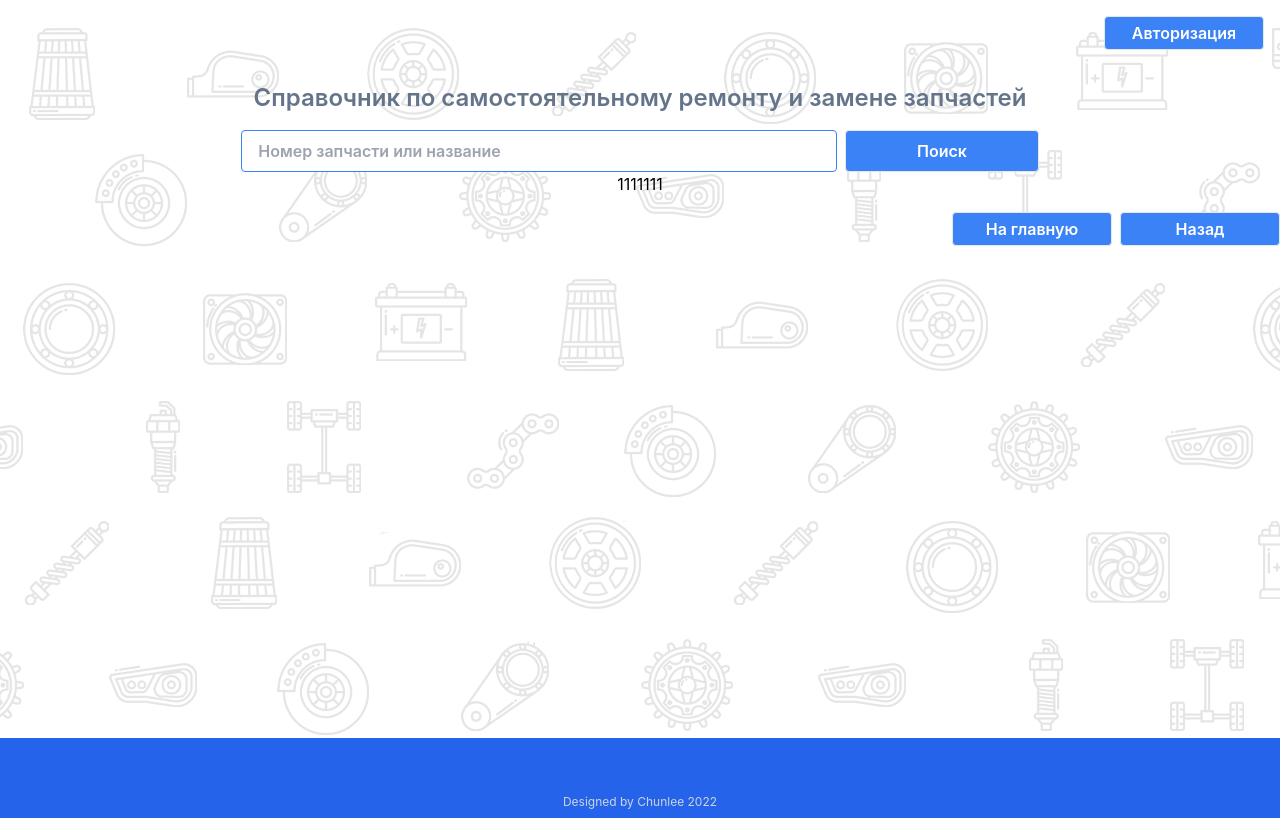
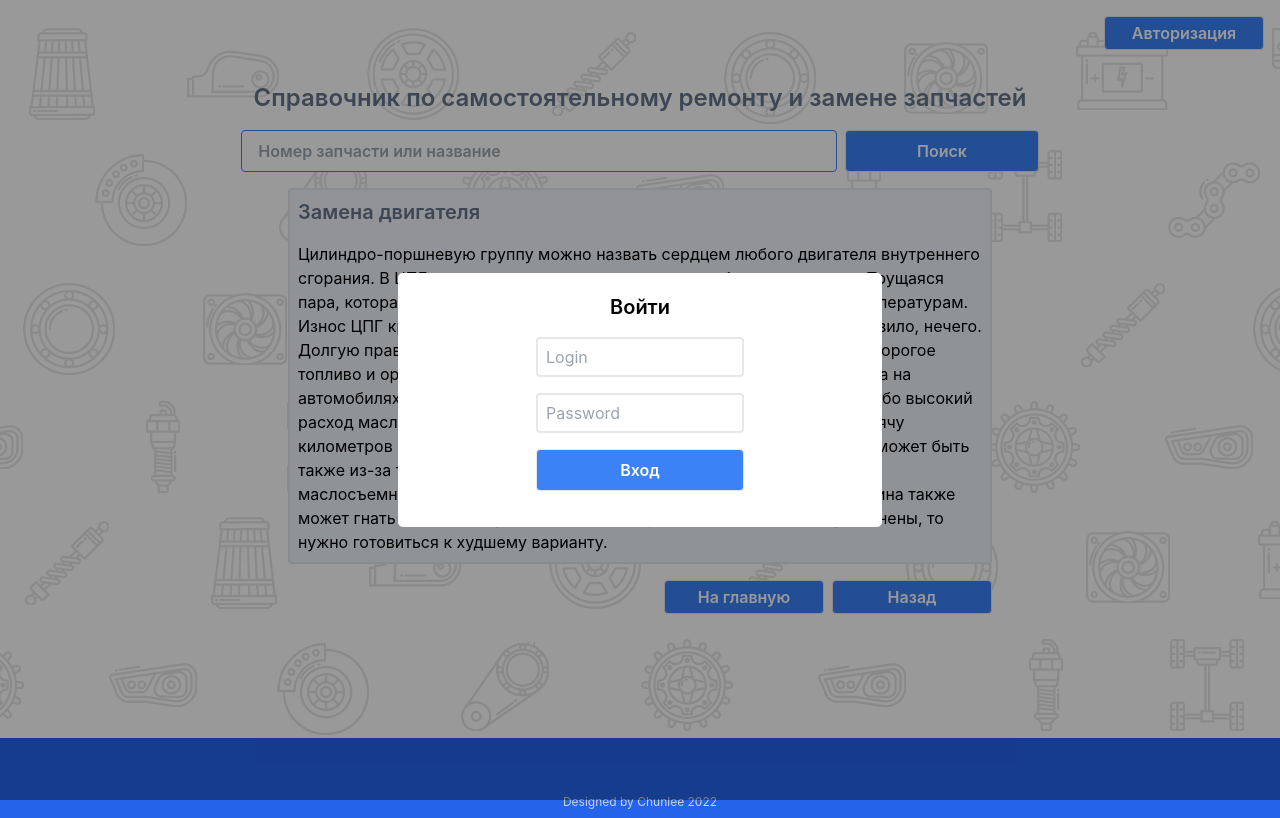
Before and after one commit to ArtofWASD/handbook-react-app, a React (Create React App) app: page /carslist/1/carspartslist/11/partlist/111/post/1111 in a window 1280 px wide. Both pictures are taken after a click on the button "Авторизация". Built offline with nearby package versions, Linux system fonts and the light colour scheme.

Commit message:
модальное окно + страница с постом

```diff
--- a/src/components/carsList/CarsList.js
+++ b/src/components/carsList/CarsList.js
@@ -8,7 +8,7 @@ const CarsList = () => {
     const carsArr = Data.find(item => item.id == id);
     const childCars = carsArr.childCars;
     return (
-        <div className="grid">
+        <div className="grid xl:px-96 px-4">
             {carsArr && (
                 <div className="cars__header border-2 rounded grid lg:grid-cols-2 sm:grid-cols-1 justify-self-center my-2 bg-white">
                     <div className="cars__image grid justify-items-center lg:w-80 px-2 ">
@@ -23,7 +23,7 @@ const CarsList = () => {
             <div className="child-cars grid lg:grid-cols-4 sm:grid-cols-2 md:grid-cols-4 justify-self-center gap-4 px-2">
                 {childCars.map(childCarCard => (
                     <div className="card border-2 rounded shadow-md shadow-slate-200 hover:border-blue-500 bg-white" key={childCarCard.id}>
-                        <div className="card__image lg:w-64 p-2">
+                        <div className="card__image p-2">
                             {childCarCard.image}
                         </div>
                         <div className="card__model py-2 text-center font-semibold lg:text-2xl sm:text-base md:text-xl text-slate-400">
@@ -39,8 +39,8 @@ const CarsList = () => {
                 )
                 )}
             </div>
-            <div className="nav container grid py-4 justify-end px-5">
-                <button className="w-40 bg-blue-500 hover:bg-white text-white font-semibold hover:text-blue-700 py-1 px-1 border hover:border-blue-500 rounded" onClick={goBack}> Назад </button>
+            <div className="nav grid py-4 px-2 justify-end">
+                <button className="w-40 bg-blue-500 hover:bg-white text-white font-semibold hover:text-blue-700 p-2 border hover:border-blue-500 rounded" onClick={goBack}> Назад </button>
             </div>
         </div>
     );
--- a/src/components/header/Header.js
+++ b/src/components/header/Header.js
@@ -1,18 +1,24 @@
+import Modal from '../modal/Modal';
+import { useState } from 'react';
+
 const Header = () => {
+    const [modalActive, setModalActive] = useState(false)
     return (
             <header className="header grid grid-cols-auto ">
                 <div className="header__button grid justify-self-end  py-4 px-4">
-                <button className="header__button-button w-40 bg-blue-500 hover:bg-white text-white font-semibold hover:text-blue-700 py-1 px-1 border hover:border-blue-500 rounded">Авторизация</button>
+                    <button className="header__button-button w-40 bg-blue-500 hover:bg-white text-white font-semibold hover:text-blue-700 py-1 px-1 border hover:border-blue-500 rounded" onClick={()=> setModalActive(true)}>Авторизация</button>
                 </div>
                 <div className="header__title grid justify-self-center py-4">
                     <p className='text-center text-2xl font-semibold text-slate-500'> Справочник по самостоятельному ремонту и замене запчастей</p>
                 </div>
                 <div className="header__search grid container lg:grid-cols-6 sm:grid-cols-1  justify-self-center px-10 gap-2">
                     <input type="text" className="lg:col-start-2 lg:col-span-3 border border-blue-500 rounded px-4 py-2 font-semibold" placeholder="Номер запчасти или название" />
-                <button className="bg-blue-500 hover:bg-white text-white font-semibold hover:text-blue-700 py-1 px-1 border hover:border-blue-500 rounded">Поиск</button>
+                    <button className="bg-blue-500 hover:bg-white text-white font-semibold hover:text-blue-700 py-1 px-1 border hover:border-blue-500 rounded"
+                    >Поиск</button>
                 </div>
+                <Modal active={modalActive} setActive={setModalActive}/>
             </header>
     );
 }
 
-export { Header };
+export default Header
--- /dev/null
+++ b/src/components/modal/Modal.js
@@ -0,0 +1,17 @@
+import './modal.css'
+const Modal = ({ active, setActive }) => {
+    return (
+    <div className={active ? 'modal active' : 'modal'} onClick={() => setActive(false)}>
+        <div className={active ? 'modal__content active' : 'modal__content'} onClick={(e) => e.stopPropagation()}>
+            <div className="modal__title text-center text-xl font-semibold px-48 ">Войти</div>
+            <form action="" method="get" className="modal__form grid grid-cols-1 gap-4 py-4">
+                <input type="text" placeholder="Login" className="border-2 rounded h-10 w-52 p-2 justify-self-center"/>
+                <input type="text" placeholder="Password" className="border-2 rounded h-10 w-52 p-2 justify-self-center"/>
+                <button type="submit" className=" w-52 justify-self-center p-2 bg-blue-500 hover:bg-white text-white font-semibold hover:text-blue-700 border hover:border-blue-500 rounded">Вход</button>
+
+            </form>
+        </div>
+    </div>);
+}
+
+export default Modal;
--- /dev/null
+++ b/src/components/modal/modal.css
@@ -0,0 +1,29 @@
+.modal{
+    z-index: 2;
+    height: 100%;
+    width: 100%;
+    background-color:rgba(0,0,0,0.4);
+    position:fixed;
+    top: 0;
+    left: 0;
+    display:grid;
+    align-items:center;
+    justify-content:center;
+    opacity: 0;
+    transition: 0.5s;
+    pointer-events: none;
+}
+.modal.active{
+    opacity: 1;
+    pointer-events: all;
+}
+.modal__content{
+    padding: 20px;
+    border-radius: 5px;
+    background-color:white;
+    transform: scale(0.3);
+    transition: 0.5s all ;
+}
+.modal__content.active{
+    transform: scale(1);
+}
--- a/src/components/partPost/PartPostPage.js
+++ b/src/components/partPost/PartPostPage.js
@@ -6,11 +6,28 @@ const PartPostPage = () => {
     const navigate = useNavigate();
     const goBack = () => navigate(-1);
 
+    // Получаем объект с модельным рядом машин
+    const getCarsArr = Data.find(item => item.id == id);
+    // получаем обект содержаший конкретную машину
+    const getChildCarsArray = getCarsArr.childCars.find(item => item.id == childId);
+    //получаем объект группы запчастей содержаший в себе посты
+    const getPostList = getChildCarsArray.parts.find((item => item.id == partId));
+    // помещаем в переменную объет содержашие посты
+    const postList = getPostList.posts.find((item) => item.id == postId)
+
     return (
-        <div className="grid">
-            <div className="text-center">
-                {partId}{postId}
-            </div>
+        <div className="grid xl:px-72 lg:px-20 py-4 px-4">
+            {postList && (
+                <div className="post__item border-2 rounded py bg-slate-100">
+                    <div className="post__title text-xl font-semibold text-slate-500 p-2">
+                        {postList.title}
+                    </div>
+                    <div className="post__text p-2">
+                        {postList.text}
+                    </div>
+                </div>
+            )}
+
             <div className="nav grid justify-end justify-items-center row-start-3 lg:grid-cols-[auto_auto] md:grid-cols-[40%_40%] grid-cols-2 py-4 gap-2">
                 <Link to='../'>
                     <button className="w-40 bg-blue-500 hover:bg-white text-white font-semibold hover:text-blue-700 py-1 px-1 border hover:border-blue-500 rounded">На главную</button>
--- a/src/components/partPostList/PartPostList.js
+++ b/src/components/partPostList/PartPostList.js
@@ -13,6 +13,7 @@ const PartPostList = () => {
     // помещаем в переменную объет содержашие посты
     const postList = getPostList.posts
     // Рендерим посты по условию, если в массиве что то есть то используем данный элемент
+
     function RenderPost() {
         return (
             postList.map(postListItem => (
```
Also changed, not shown: src/components/layout/Layout.js (+1 -6 lines). Lines whose indentation alone changed are shown as unchanged.
